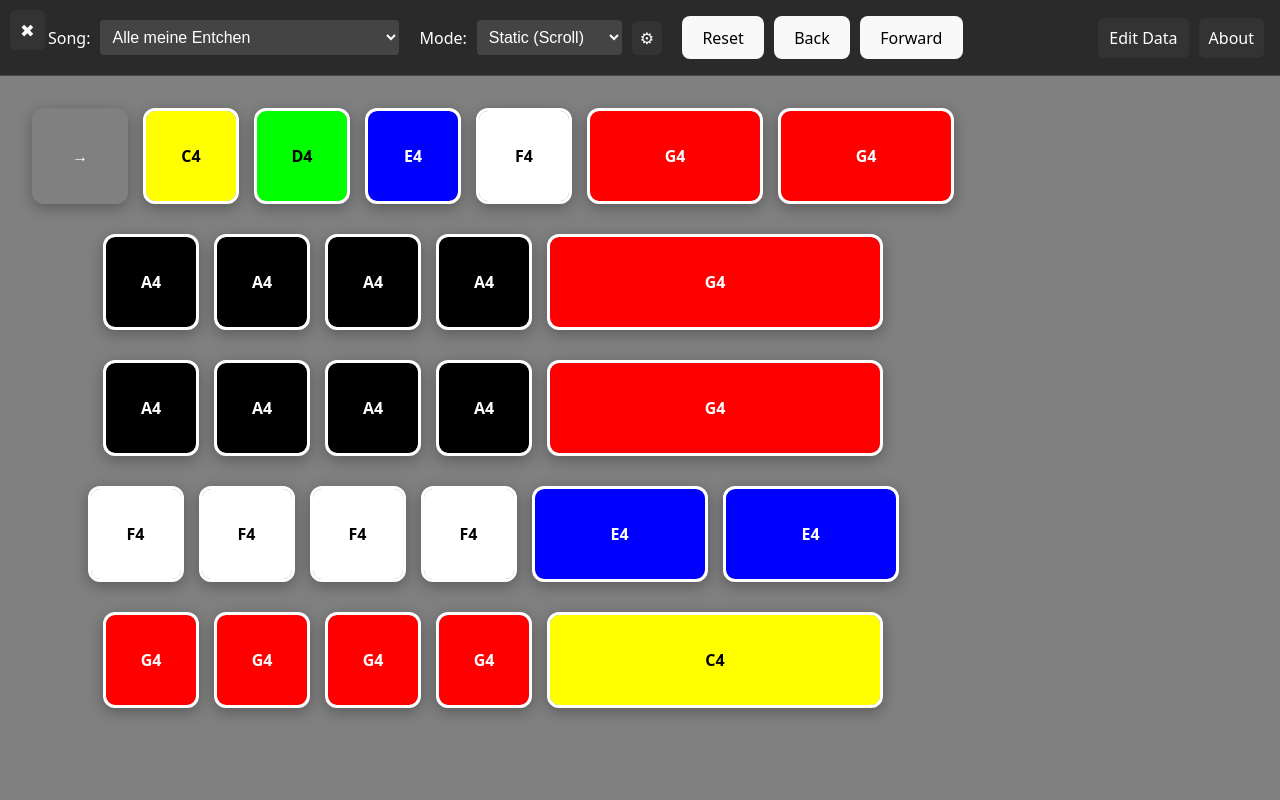
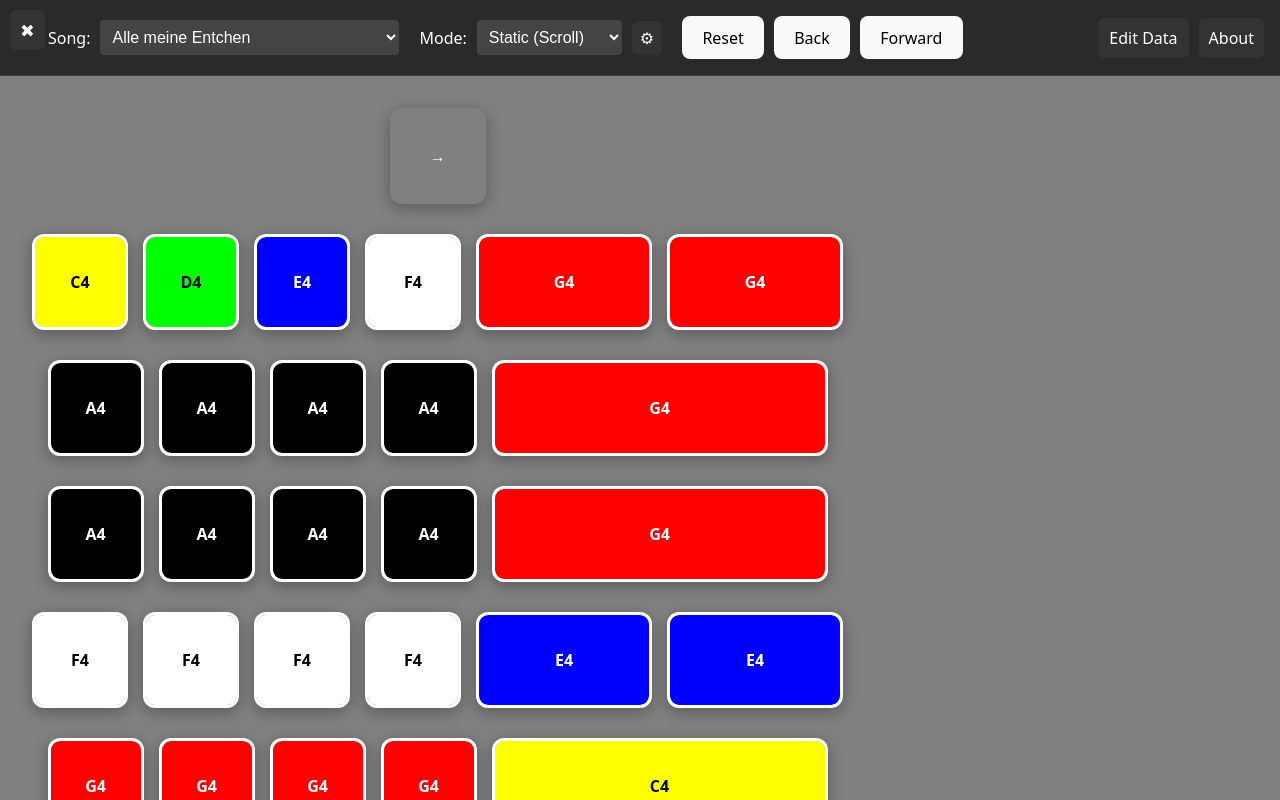
Before and after one commit to kopp/make-that-pipe-sound, a React (Vite) app: page / in a window 1280 px wide. Built offline with nearby package versions, Linux system fonts and the light colour scheme.

Commit message:
put start on a row of its own

```diff
--- a/src/App.tsx
+++ b/src/App.tsx
@@ -199,11 +199,10 @@ export default function App() {
 
     // If the song contains any barlines, force the `start` token onto its own measure
     const hasBarlines = notes.some((n) => String(n.pitch) === "|");
-    if (hasBarlines) {
     const startIdx = notes.findIndex(
       (n) => String(n.pitch).toLowerCase() === "start"
     );
-      if (startIdx >= 0) {
+    if (hasBarlines && startIdx >= 0) {
       // remove start from any existing measure it may be in
       for (const m of measures) {
         const p = m.indexOf(startIdx);
@@ -214,7 +213,6 @@ export default function App() {
       }
       // insert a dedicated leading measure containing only the start token
       measures.unshift([startIdx]);
-      }
     }
 
     // Compute an average outer width for notes using unitSize similar to NoteCard
@@ -242,6 +240,23 @@ export default function App() {
     for (const measure of measures) {
       if (measure.length === 0) {
         // empty measure: treat as a small separator, prefer to keep with current row
+        continue;
+      }
+
+      // If this measure is the `start` token and the song has barlines,
+      // force it to be its own row to satisfy the requirement.
+      if (
+        hasBarlines &&
+        typeof startIdx === "number" &&
+        startIdx >= 0 &&
+        measure.indexOf(startIdx) !== -1
+      ) {
+        if (rowCount > 0) {
+          outRows.push(row);
+          row = [];
+          rowCount = 0;
+        }
+        outRows.push([startIdx]);
         continue;
       }
 
```
Lines whose indentation alone changed are shown as unchanged.
